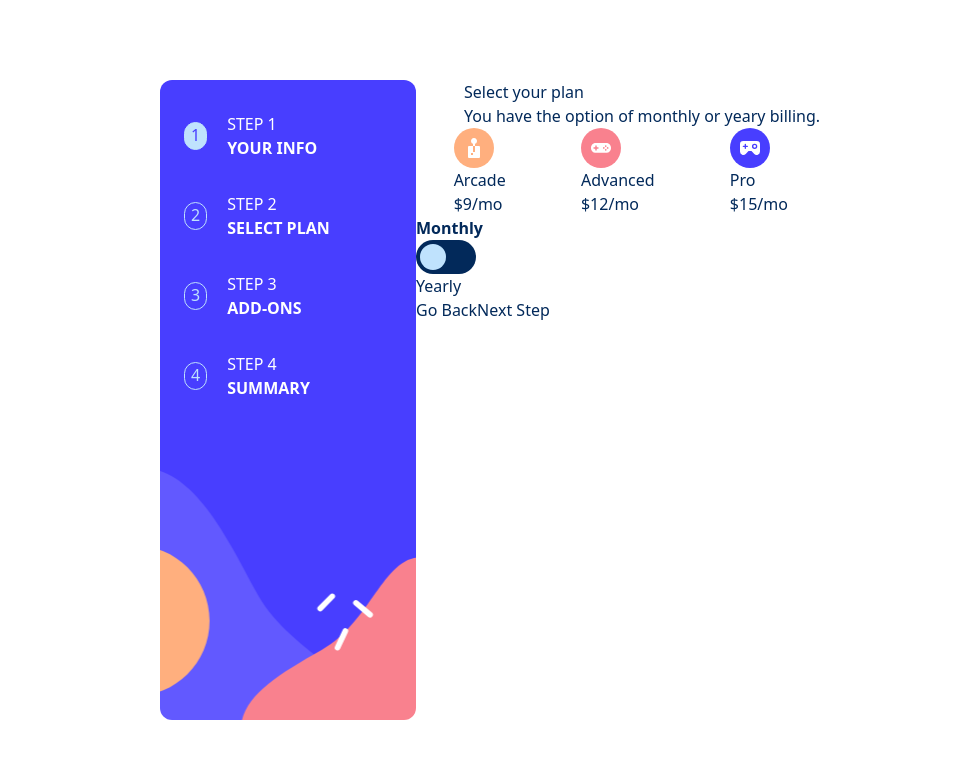
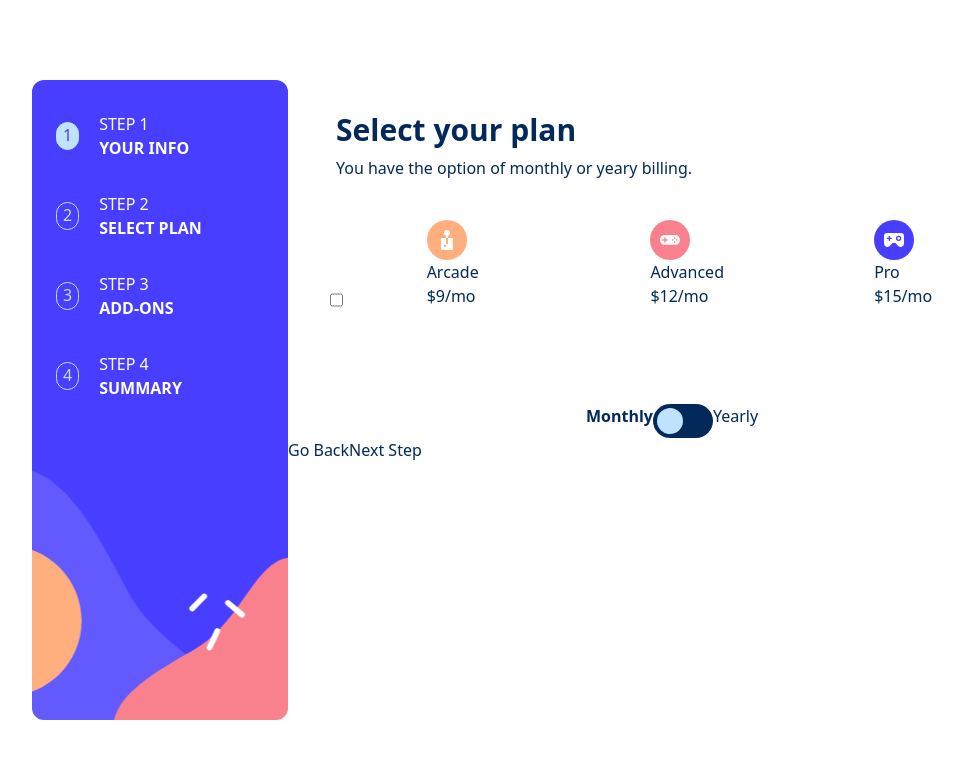
Before and after one commit to PrivDDOS/Angular-multiple-step-form, an Angular app: page / in a window 1280 px wide. Shown: the top 758 px of the page, without its empty margins (96-1059 px from the left). Built offline with nearby package versions, Linux system fonts and the light colour scheme.

Commit message:
Styling out the Plan select

```diff
--- a/src/app/components/home/home-component.css
+++ b/src/app/components/home/home-component.css
@@ -2,3 +2,7 @@
     background-image: url('/assets/images/bg-sidebar-desktop.svg');
     background-repeat: no-repeat;
 }
+
+.plan-box {
+    transition: border 0.3s ease; /* Smooth transition */
+}
--- a/src/app/components/home/home-component.html
+++ b/src/app/components/home/home-component.html
@@ -77,7 +77,7 @@ class="w-full h-screen flex justify-center items-center">
 
     </div>
 
-    <div class="form-field w-2/5 h-4/5 text-(--color-blue-950)">
+    <div class="form-field w-3/5 h-4/5 text-(--color-blue-950)">
 
         <form
         #userForm="ngForm"
@@ -148,15 +148,21 @@ class="w-full h-screen flex justify-center items-center">
             <div *ngIf="formStep === 1" class="w-[100%]">
 
                 <div class="pl-12">
-                    <h1>Select your plan</h1>
-                    <p>You have the option of monthly or yeary billing.</p>
+                    <h1 class="font-semibold text-3xl pt-8">Select your plan</h1>
+                    <p class="font-thin pt-2">You have the option of monthly or yeary billing.</p>
                 </div>
 
-                <div class="plan-container w-[80%]">
+                <div class="plan-container w-[100%] flex justify-center align-center flex-col">
 
-                    <div class="plan flex justify-around align-center">
-
-                        <div class="plan-box">
+                    <div class="plan flex justify-around pt-10 pb-6">
+                        <input type="checkbox" class="peer">
+                        <div
+                        class="plan-box w-[140px] h-[160px]
+                        rounded-xl cursor-pointer border border-transparent hover:border
+                        hover:border-[var(--color-purple-600)]"
+                        [ngClass]="{'border border-[var(--color-purple-600)]': selectedPlan === 'arcade'}"
+                        (click)="selectPlan('arcade')"
+                        >
                             <div class="img">
                                 <img src="/assets/images/icon-arcade.svg" alt="arcade">
                             </div>
@@ -164,7 +170,13 @@ class="w-full h-screen flex justify-center items-center">
                             <h2>$9/mo</h2>
                         </div>
 
-                        <div class="plan-box">
+                        <div
+                        class="plan-box w-[140px] h-[160px]
+                        rounded-xl cursor-pointer border border-transparent hover:border
+                        hover:border-[var(--color-purple-600)]"
+                        [ngClass]="{'border border-[var(--color-purple-600)]': selectedPlan === 'advanced'}"
+                        (click)="selectPlan('advanced')"
+                        >
                             <div class="img">
                                 <img src="/assets/images/icon-advanced.svg" alt="arcade">
                             </div>
@@ -172,7 +184,13 @@ class="w-full h-screen flex justify-center items-center">
                             <h2>$12/mo</h2>
                         </div>
 
-                        <div class="plan-box">
+                        <div
+                        class="plan-box w-[140px] h-[160px]
+                        rounded-xl cursor-pointer border border-transparent hover:border
+                        hover:border-[var(--color-purple-600)]"
+                        [ngClass]="{'border border-[var(--color-purple-600)]': selectedPlan === 'pro'}"
+                        (click)="selectPlan('pro')"
+                        >
                             <div class="img">
                                 <img src="/assets/images/icon-pro.svg" alt="arcade">
                             </div>
@@ -182,7 +200,7 @@ class="w-full h-screen flex justify-center items-center">
 
                     </div>
 
-                    <div class="plan-option">
+                    <div class="plan-option flex justify-center align-center">
                         <h2 class="font-semibold">Monthly</h2>
 
                         <label
--- a/src/app/components/home/home-component.ts
+++ b/src/app/components/home/home-component.ts
@@ -16,6 +16,8 @@ export class HomeComponent {
 
   userInfo = new UserInfo('', '', '')
 
+  selectedPlan: string = '';
+
   onSubmit(form: NgForm) {
 
     console.log('Your Data', this.userInfo)
@@ -27,4 +29,13 @@ export class HomeComponent {
     }
   }
 
+  selectPlan(plan: string) {
+    if (this.selectedPlan === plan) {
+      this.selectedPlan = '';
+    } else {
+      this.selectedPlan = plan;
+      console.log(this.selectedPlan)
+    }
+  }
+
 }
```
